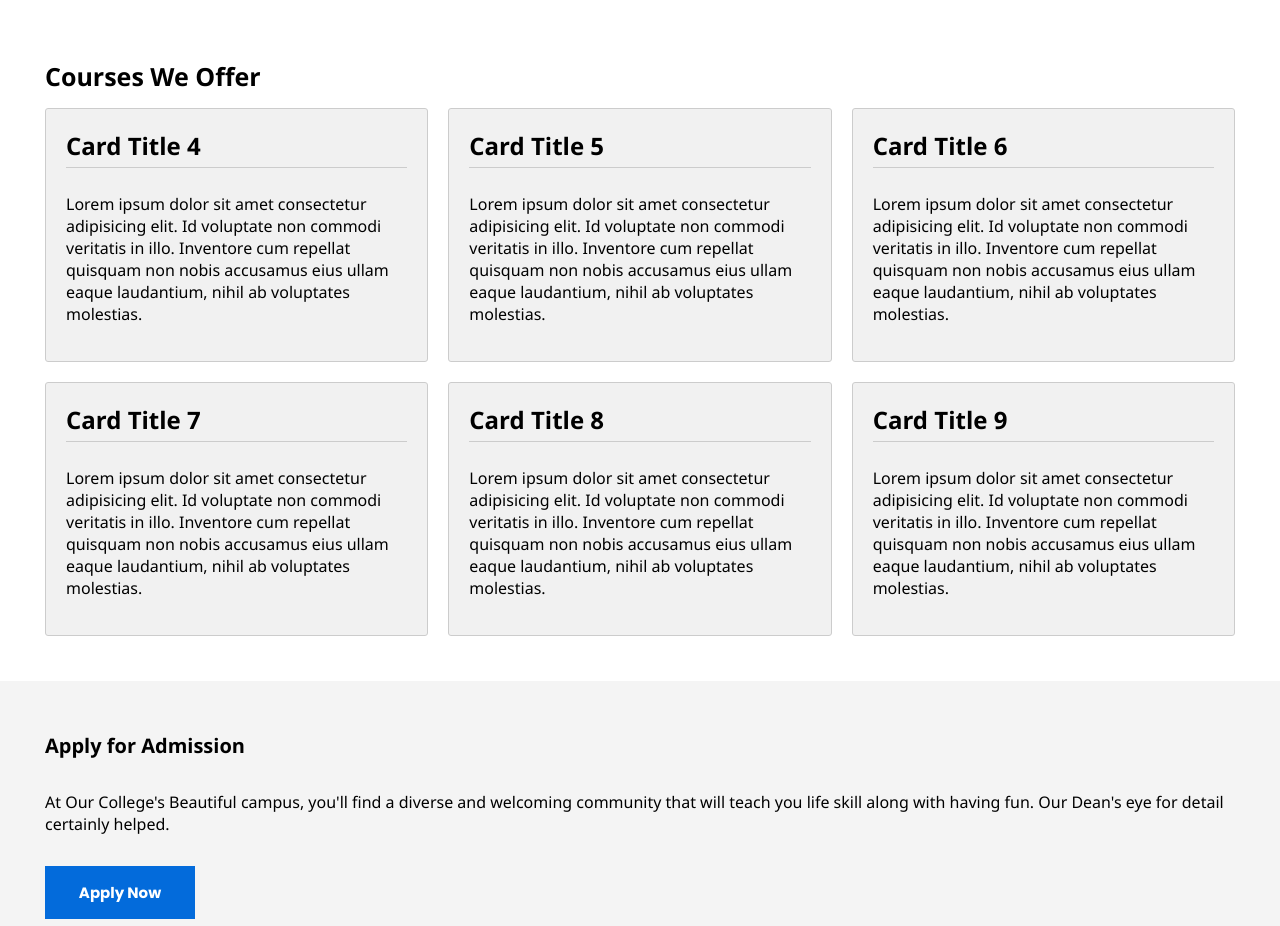
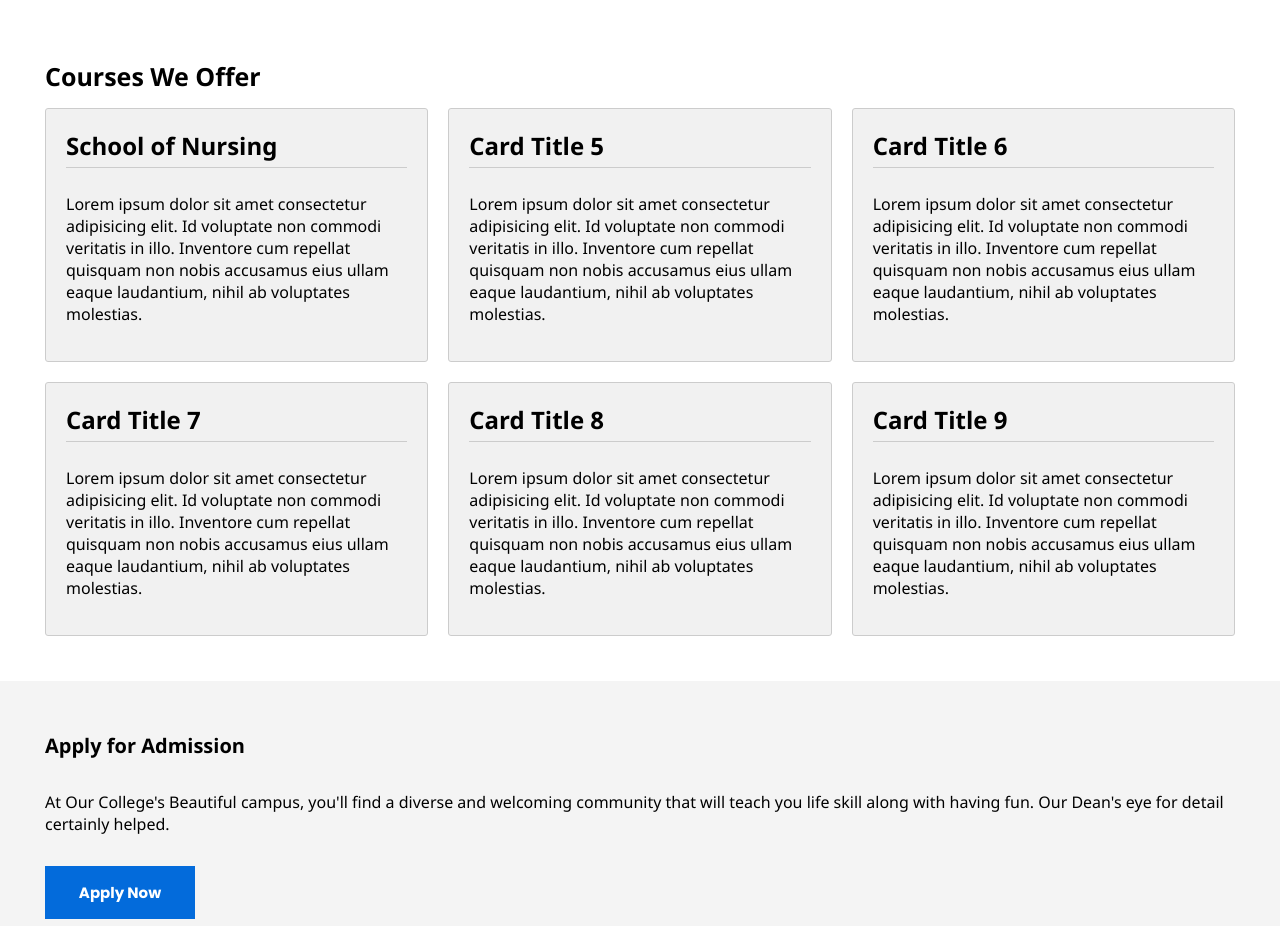
Before and after one commit to Yusufiabichi/Medical-School-Website, a plain HTML site: page index.html in a window 1280 px wide. Shown: the part 1600-2526 px from the top of the page. Drawn offline with nearby package versions, Linux system fonts and the light colour scheme.

Commit message:
School of Nursing card

```diff
--- a/index.html
+++ b/index.html
@@ -164,7 +164,7 @@ crossorigin="anonymous" referrerpolicy="no-referrer" />
         <div class="grid-container">
 
             <div class="card hidden first" id="card4">
-                <h2>Card Title 4</h2>
+                <h2>School of Nursing</h2>
                 <p>Lorem ipsum dolor sit amet consectetur adipisicing elit. Id voluptate non commodi veritatis in illo. Inventore cum repellat quisquam non nobis accusamus eius ullam eaque laudantium, nihil ab voluptates molestias.</p>
             </div>
             <div class="card hidden sec" id="card5">
```
